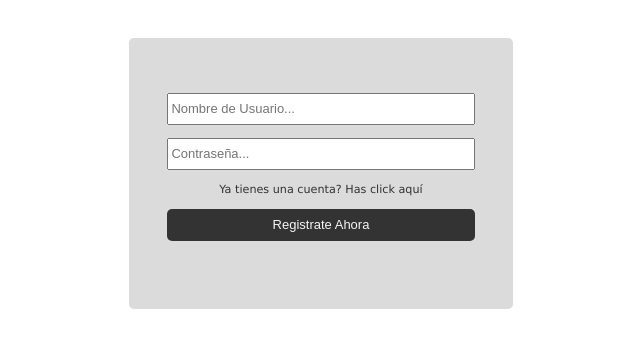
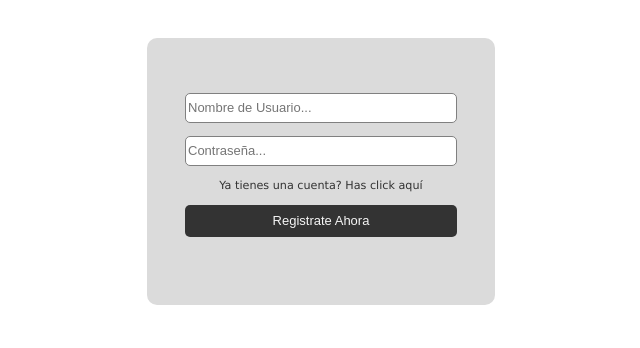
Before and after one commit to ChrisPoul/Glastore, a Flask app: page /auth/register in a window 1280 px wide. Shown: the part 129-477 px from the top of the page, without its empty margins (319-959 px from the left). Run offline with Flask 2, Linux system fonts and the light colour scheme; data that the repository does not hold is empty.

Commit message:
Changed look of auth views

```diff
--- a/Glastore/static/styles/style.css
+++ b/Glastore/static/styles/style.css
@@ -147,16 +147,19 @@ table.sidebar {
 }
 
 div.auth {
-    margin: 25%;
+    width: 17em;
+    margin: auto;
     margin-top: 5%;
     padding: 5%;
     background-color: rgb(219, 219, 219);
-    border-radius: 5px;
+    border-radius: 10px;
     text-align: center;
 }
 
 .auth input {
     height: 2em;
+    border-radius: 5px;
+    border: 1px solid gray
 }
 
 .auth input[type=submit] {
```
